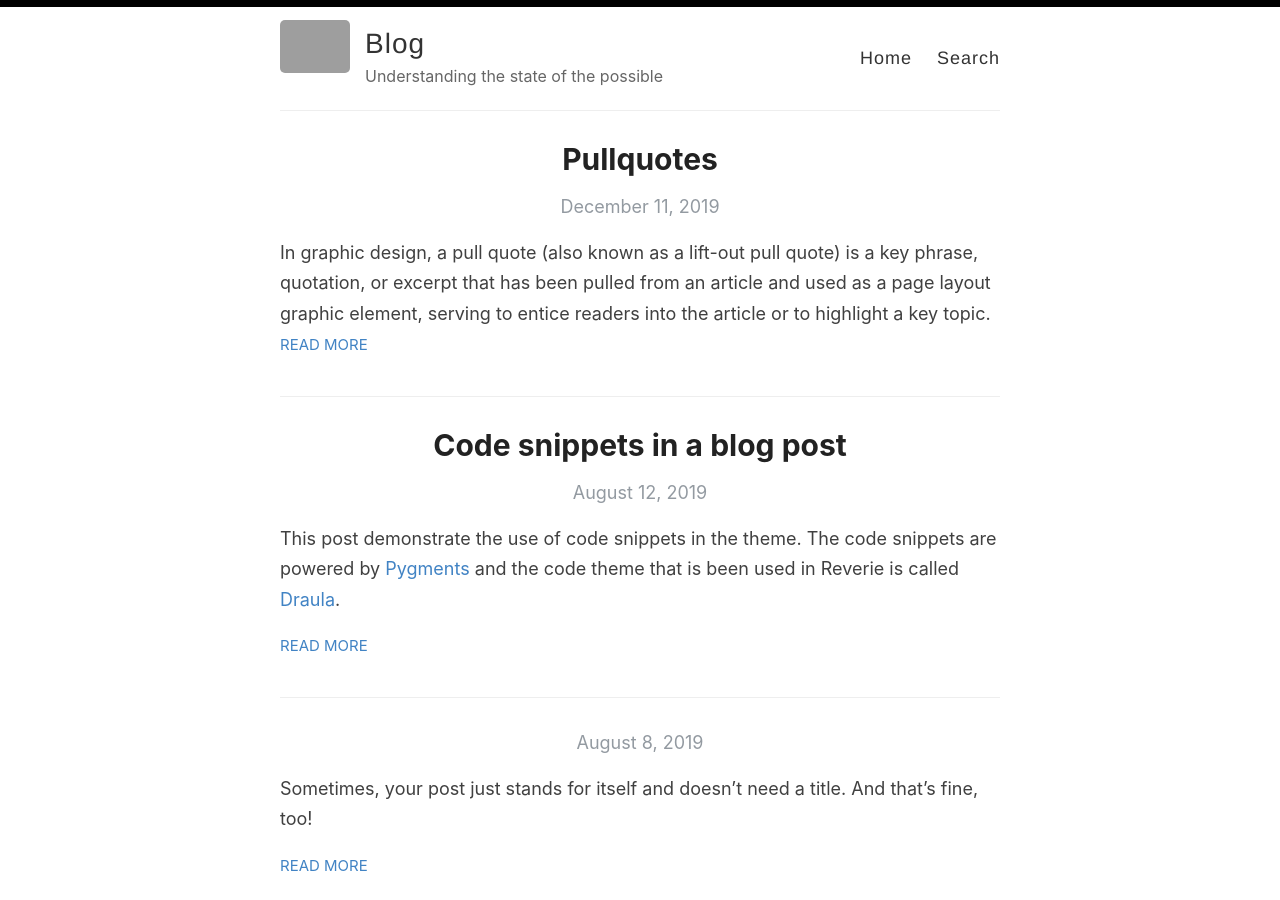
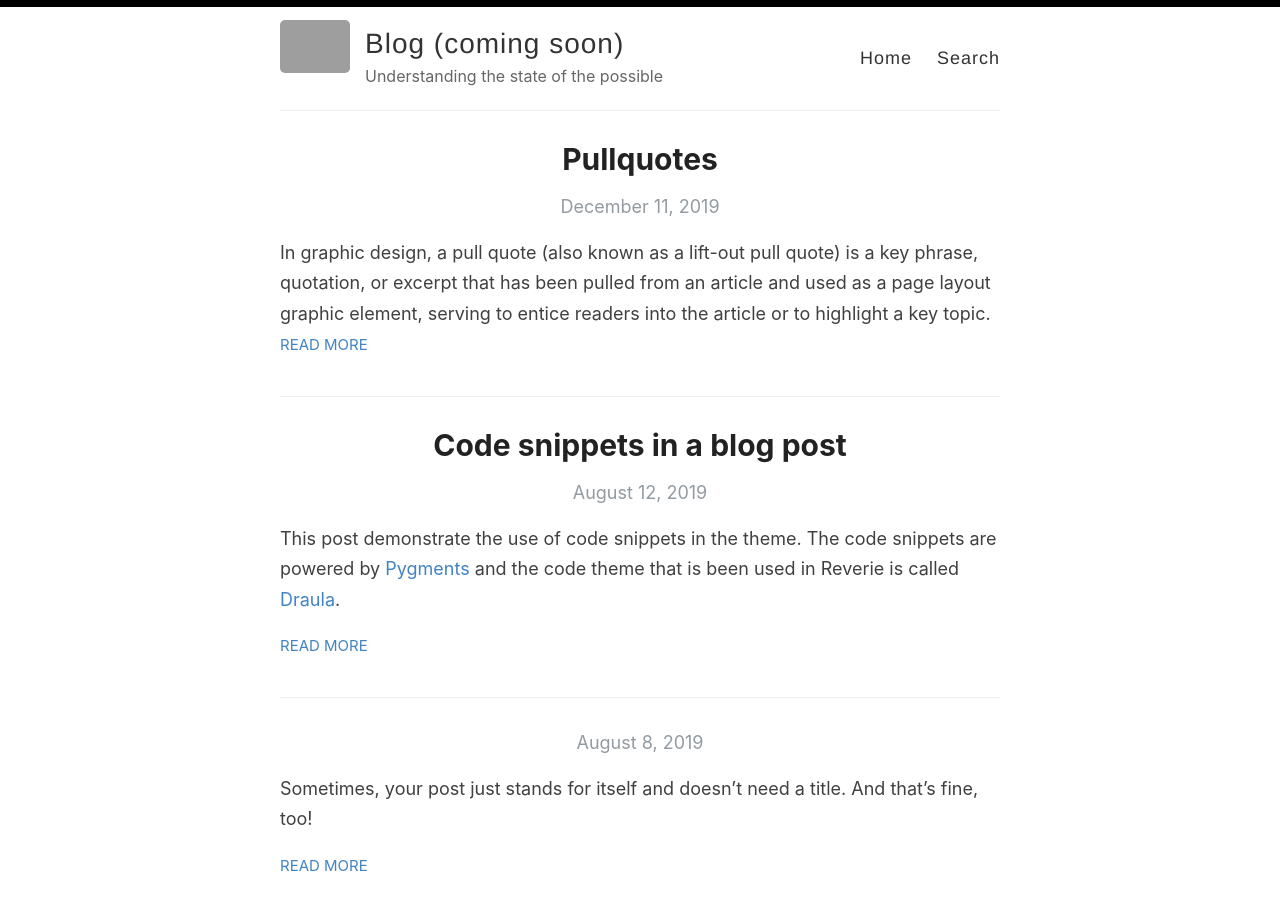
Before and after one commit to Xetnus/blog, a Jekyll site: the page built from index.html, in a window 1280 px wide and 900 px high. Built offline with Jekyll 4.4.1, drawn with Linux system fonts in a browser that asks for light colours; the list of posts is cut into pages by our own code; grey boxes are pictures that could not be loaded.

Commit message:
Update _config.yml

```diff
--- a/_config.yml
+++ b/_config.yml
@@ -3,7 +3,7 @@
 #
 
 # Name of your site (displayed in the header)
-name: Blog
+name: Blog (coming soon)
 
 # Name of the author
 author: Grant
```
